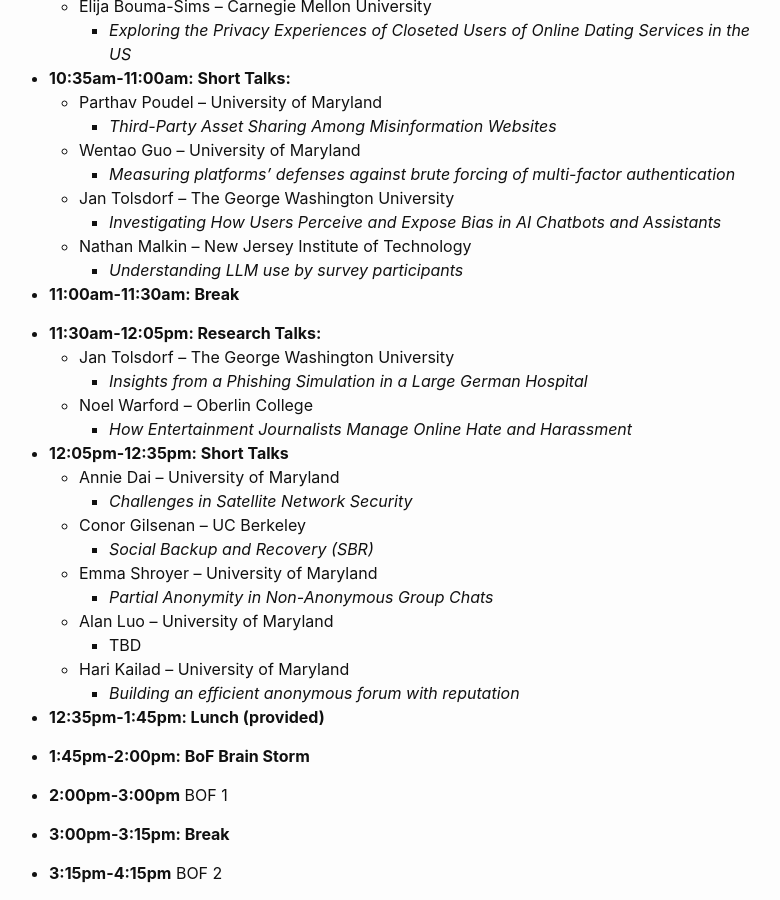
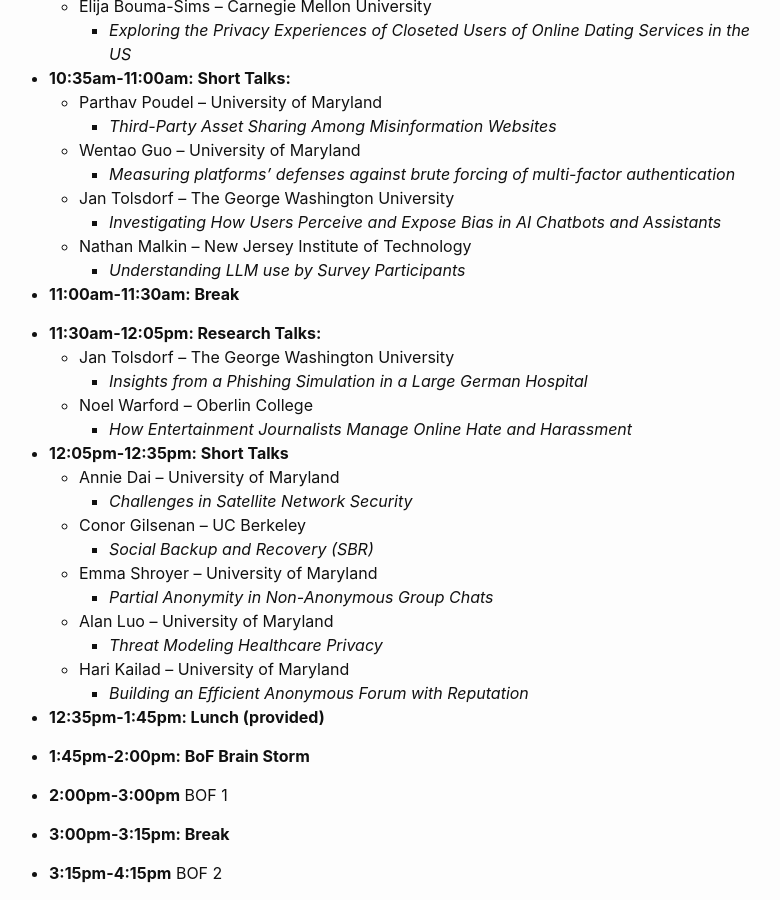
Before and after one commit to CACTUS-Colloquium/CACTUS-Colloquium.github.io, a Jekyll site: the page built from _posts/2024-06-20-index.md, in a window 1280 px wide and 900 px high, scrolled down 1039 px. Shown: the whole window, without its empty margins (251-1031 px from the left). Built offline with Jekyll 4.4.1, drawn with Linux system fonts in a browser that asks for light colours.

Commit message:
add Alan title

```diff
--- a/_posts/2024-06-20-index.md
+++ b/_posts/2024-06-20-index.md
@@ -38,7 +38,7 @@ Below is a draft schedule, subject to change.
   * Jan Tolsdorf -- The George Washington University
     * *Investigating How Users Perceive and Expose Bias in AI Chatbots and Assistants*
   * Nathan Malkin -- New Jersey Institute of Technology
-    * *Understanding LLM use by survey participants*
+    * *Understanding LLM use by Survey Participants*
 
 * **11:00am-11:30am: Break**
 
@@ -56,9 +56,9 @@ Below is a draft schedule, subject to change.
   * Emma Shroyer -- University of Maryland
     * *Partial Anonymity in Non-Anonymous Group Chats*
   * Alan Luo -- University of Maryland
-    * TBD
+    * *Threat Modeling Healthcare Privacy*
   * Hari Kailad -- University of Maryland
-    * *Building an efficient anonymous forum with reputation*
+    * *Building an Efficient Anonymous Forum with Reputation*
 
 * **12:35pm-1:45pm: Lunch (provided)**
 
```
